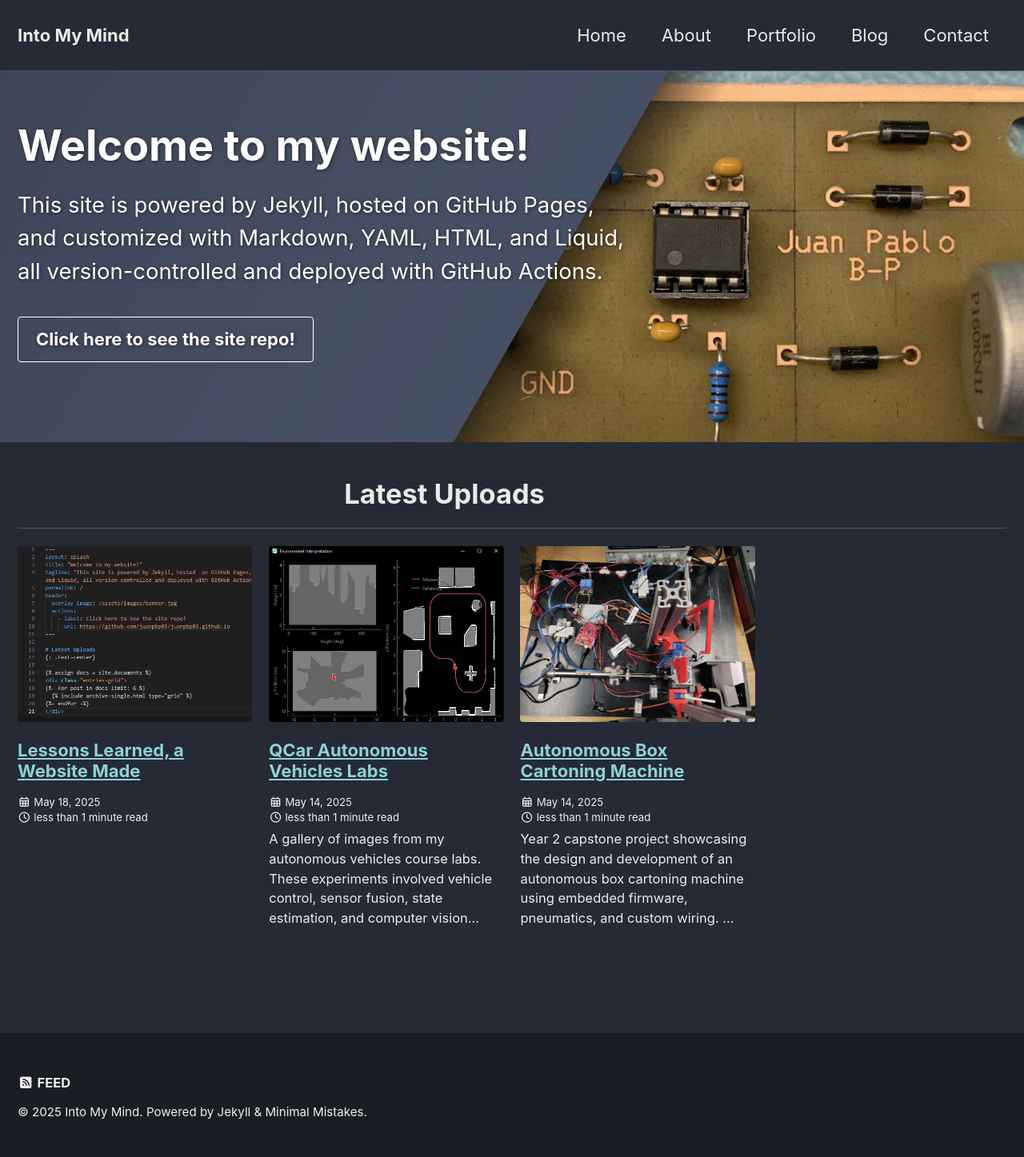
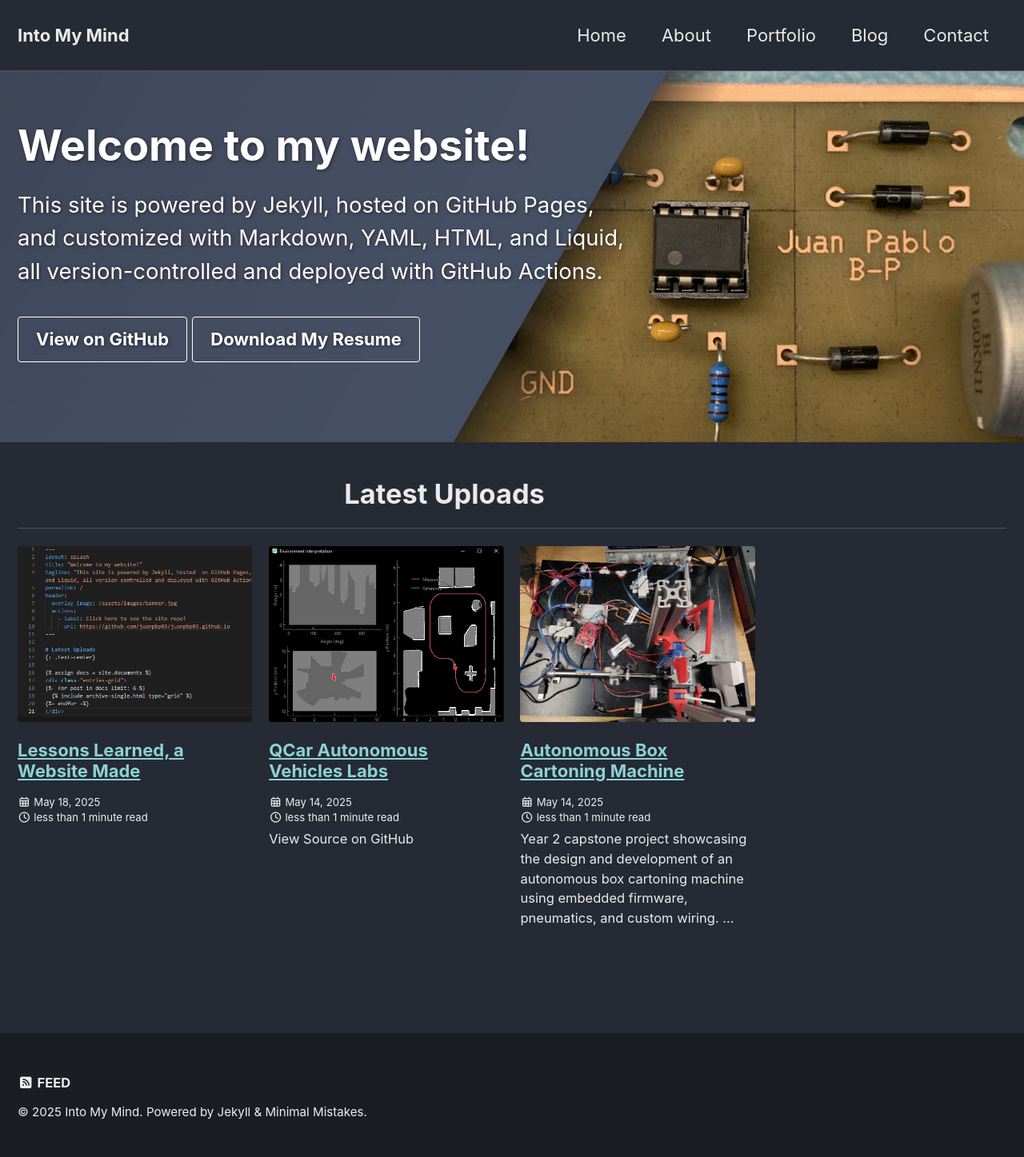
Before and after one commit to JuanPBP03/juanpbp03.github.io, a Jekyll site: the page built from index.md, in a window 1280 px wide. Shown: the whole page at 80% size. Built offline with Jekyll 4.4.1, drawn with Linux system fonts in a browser that asks for light colours; cached includes are drawn as plain includes.

Commit message:
added resume download to home and portfolio

```diff
--- a/index.md
+++ b/index.md
@@ -6,8 +6,11 @@ permalink: /
 header:
   overlay_image: /assets/images/banner.jpg
   actions:
-    - label: Click here to see the site repo!
+    - label: View on GitHub
       url: https://github.com/juanpbp03/juanpbp03.github.io
+    - label: Download My Resume
+      url: /assets/files/JuanPBP-Resume.pdf
+
 ---
 
 # Latest Uploads
```
Also changed, not shown: _pages/about.md (+2 -0 lines), _pages/portfolio.md (+4 -2 lines), _portfolio/2025-05-14-avlabs.md (+3 -4 lines), 1 other file.
